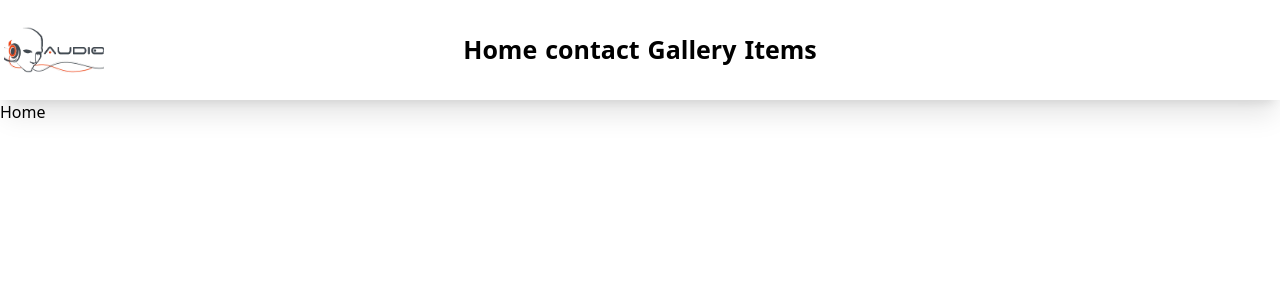
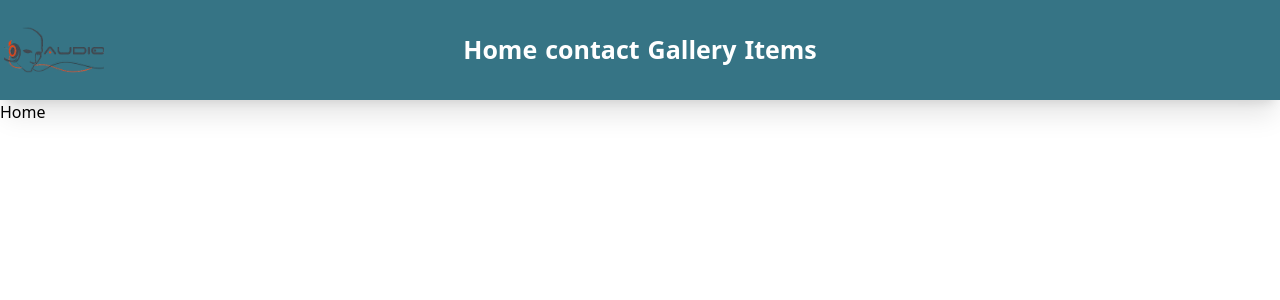
Before and after one commit to Tashika-Wijesooriya/kv-audio-frontend, a React (Vite) app: page / in a window 1280 px wide. Shown: the top 300 px of the page. Built offline with nearby package versions, Linux system fonts and the light colour scheme.

Commit message:
add supabase

```diff
--- a/package.json
+++ b/package.json
@@ -10,6 +10,7 @@
     "preview": "vite preview"
   },
   "dependencies": {
+    "@supabase/supabase-js": "^2.49.1",
     "axios": "^1.8.3",
     "react": "^19.0.0",
     "react-dom": "^19.0.0",
--- a/src/assets/components/header.jsx
+++ b/src/assets/components/header.jsx
@@ -2,26 +2,25 @@ import { Link } from "react-router-dom";
 
 export default function Header() {
   return (
-    <header className="w-full h-[100px] shadow-xl flex justify-center items-center relative">
+    <header className="w-full h-[100px]  bg-accent shadow-xl flex justify-center items-center relative">
       <img
         src="/logo.png"
         alt="logo"
         className="w-[100px] h-[100px] object-cover absolute  left-1"
       />
 
-      <Link to="/" className="text-[25px] font-bold m-1">
+      <Link to="/" className="text-[25px] font-bold m-1 text-white">
         Home
       </Link>
-      <Link to="/contact" className="text-[25px] font-bold m-1">
+      <Link to="/contact" className="text-[25px] font-bold m-1 text-white">
         contact
       </Link>
-      <Link to="/gallery" className="text-[25px] font-bold m-1">
+      <Link to="/gallery" className="text-[25px] font-bold m-1 text-white">
         Gallery
       </Link>
-      <Link to="/items" className="text-[25px] font-bold m-1">
+      <Link to="/items" className="text-[25px] font-bold m-1 text-white">
         Items
       </Link>
-      </header>
-
+    </header>
   );
 }
--- a/src/assets/components/testing.jsx
+++ b/src/assets/components/testing.jsx
@@ -2,11 +2,17 @@ import React, { useState } from "react";
 
 export default function Testing() {
   const [count, setCount] = useState(0);
+  const [file, setFile] = useState(null);
 
   return (
     <div className="w-full h-screen">
       <h1>{count}</h1>
       <button onClick={() => setCount(count + 1)}>Count</button>
+
+
+      <input type="file" multiple onChange={(e)=>{console.log(e.target.files)}} />
+      <button>Upload</button>
+      <button>Download</button>
     </div>
   );
 }
--- a/tailwind.config.js
+++ b/tailwind.config.js
@@ -2,7 +2,14 @@
 export default {
   content: ["./index.html", "./src/**/*.{js,ts,jsx,tsx}"],
   theme: {
-    extend: {},
+    extend: {
+      colors: {
+        primary: "#FBFBFB",
+        secondary:  "#E8F9FF",
+          accent: "#367485"
+        }
+
+    },
   },
   plugins: [],
 };
```
Also changed, not shown: supabase.txt (added), 1 other file (tests, documents, lock files or other folders).
